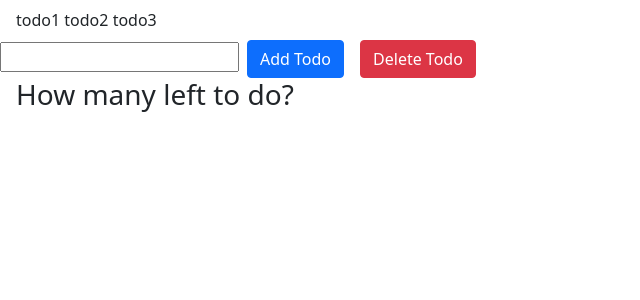
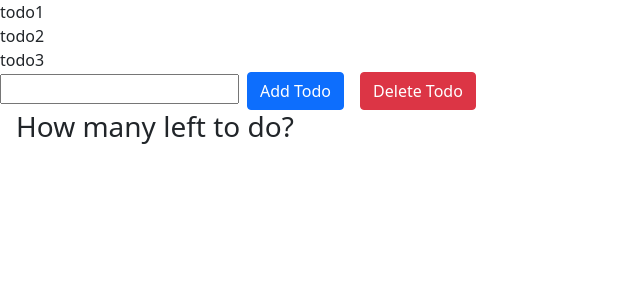
Before and after one commit to Jawad63/redo-todo-react, a React (Create React App) app: page / in a window 1280 px wide. Shown: the top 300 px of the page, without its empty margins (0-640 px from the left). Built offline with nearby package versions, Linux system fonts and the light colour scheme.

Commit message:
creating Todo.js so all the todos can be printed out

```diff
--- /dev/null
+++ b/src/Todo.js
@@ -0,0 +1,11 @@
+// Creating a Todo component to print out each one of our Todos:
+
+import React from 'react'
+
+export default function Todo({ todo }) {
+   return (
+      <div>
+         {todo}
+      </div>
+   )
+}
--- a/src/TodoList.js
+++ b/src/TodoList.js
@@ -1,12 +1,11 @@
 import React from 'react'
+import Todo from './Todo'
 
-export default function TodoList({todos}) {
+export default function TodoList({ todos }) {
    return (
-      <div className="mx-3 py-2">
-         {/* We are printing out our Todos here: */}
-
-         {todos[0]} {todos[1]} {todos[2]}
-
-      </div>
+      //maping over all Todos:
+      todos.map(todo => {
+         return <Todo todo = {todo} />
+      })
    )
 }
```
